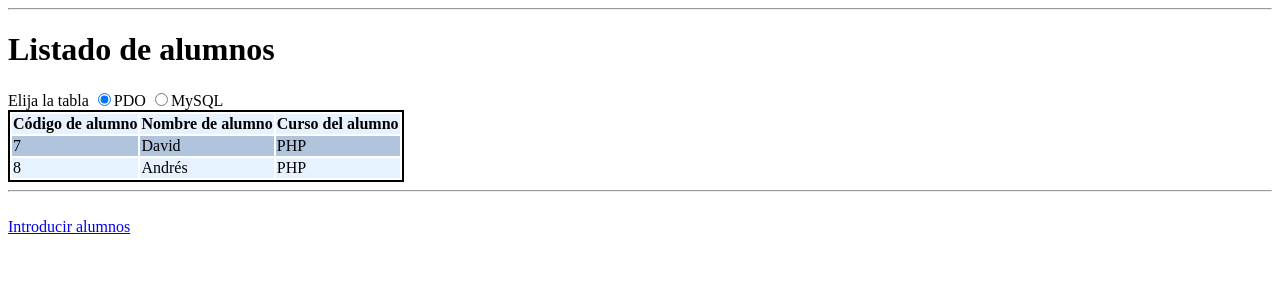
After one commit to SFDCdavidesi/EntornoServidor, a PHP site: page /listado.php in a window 1280 px wide. The commit adds this page. Shown: the top 300 px of the page. Run offline with PHP 8.4, Linux system fonts and the light colour scheme; data comes from the database, SQL or seed files in the repository.

Commit message:
añadida página de listado

```diff
--- a/alumnos/conexion.php
+++ b/alumnos/conexion.php
@@ -1,5 +1,6 @@
 <?php
 $host="localhost";
 $user="david";
-$pass="B438-3Tc/GJa[F.m";
+//$pass="B438-3Tc/GJa[F.m";
+$pass="Hc7X)67ag@TPN)y7";
 ?>
--- /dev/null
+++ b/alumnos/listado.php
@@ -0,0 +1,84 @@
+<!DOCTYPE html>
+<html lang="en">
+
+<head>
+    <meta charset="UTF-8">
+    <meta name="viewport" content="width=device-width, initial-scale=1.0">
+    <title>Listado de alumnos</title>
+    <style>
+        table{
+            border:2px solid black;
+        }
+        /* Estilo para las filas impares */
+        table.striped tr:nth-child(odd) {
+            background-color: #E6F3FF; /* Azul claro */
+        }
+
+        /* Estilo para las filas pares */
+        table.striped tr:nth-child(even) {
+            background-color: #B0C4DE; /* Azul más claro */
+        }
+
+    </style>
+</head>
+
+<body>
+    <?php
+    require_once("conexion.php");
+    require_once("sql.php");
+
+    //funciones propias de de esta página
+    function curso($c=1): string{
+        $cursos = array("PHP","JAVA","JAVASCRIPT");
+        return $cursos[$c-1];
+
+
+    }
+    ?>
+    <hr>
+    <?php
+
+    $tabla="PDO";
+    if (isset($_POST) && !empty($_POST)){
+        $tabla=$_POST['tabla'];
+    }
+    foreach ($_POST as $k=>$v)echo "$k => $v <br/>\r";
+
+    $resultado=listaalumnos($tabla);
+    if ($resultado){
+   ?>
+    <h1> Listado de alumnos </h1>
+    <form action="<?=$_SERVER['PHP_SELF']?>" method="post" name="formulario">
+        <label for="tabla">Elija la tabla </label> <input type="radio" name="tabla" value="PDO"
+            <?=($tabla=="PDO"?"checked":"");?> onchange="formulario.submit();">PDO</input>
+        <input type="radio" name="tabla" value="MySQL" <?=($tabla=="MySQL"?"checked":"");?>
+            onchange="formulario.submit();">MySQL</input>
+    </form>
+    <table class="striped">
+        <tr>
+            <th> Código de alumno </th>
+            <th> Nombre de alumno </th>
+            <th> Curso del alumno </th>
+        </tr>
+        <?php
+        foreach($resultado as $fila){
+            $cc=curso($fila['codigocurso']);
+            echo "<tr>";
+            echo "<td>" . $fila['codigo'] . "</td>\r";
+            echo "<td>" . $fila ['nombre_completo'] . "</td>";
+            echo "<td>" . $cc . "</td>\r";
+            echo "</tr>\r";
+
+        }
+
+        ?>
+    </table>
+    <?php
+    }
+
+    ?>
+    <hr><br />
+    <a href="index.php"> Introducir alumnos </a>
+</body>
+
+</html>
--- a/alumnos/sql.php
+++ b/alumnos/sql.php
@@ -8,6 +8,7 @@ function conecta($dbname){
     return new PDO($dsn,$user,$pass);
 }
     $con=conecta("ssii");
+    $conn=conectaMySQL("ssii");
 function inserta_nombre_curso($n,$c){
     global $con,$dbname;
     if ($con==null){
@@ -22,8 +23,8 @@ function conectaMySQL($dbname){
     $conn=new mysqli($host,$user,$pass,$dbname);
     return $conn;
 }
-function inserta($n,$c,$tipo="DBO"){
-    if ($tipo=="DBO"){
+function inserta($n,$c,$tipo="PDO"){
+    if ($tipo=="PDO"){
         return inserta_nombre_curso($n,$c);
     }else{
         return inserta_nombre_curso_mysql($n,$c);
@@ -35,8 +36,41 @@ function inserta_nombre_curso_mysql($n,$c){
     if ($conn==null){
         $conn=conectaMySQL($dbname);
     }
-    $SQL_INSERTA="INSERT INTO alumnosmysql (nombre_completo,codicurso) VALUES ('$n',$c)";
+    $SQL_INSERTA="INSERT INTO alumnosmysql(nombre_completo,codigocurso) VALUES ('$n',$c)";
     return $conn->query($SQL_INSERTA);
 }
 
+
+
+//obtenemos listado de alumnos
+function listaalumnos($t="PDO"){
+if ($t=="PDO"){
+    return listaalumnospdo();
+}else{
+    return listaalumnosmysql();
+}
+
+}
+function listaalumnospdo(){
+    global $con,$dbname;
+    if ($con==null){
+        $con=conecta($dbname);
+    }
+    $statement=$con->query("SELECT * FROM alumnospdo");
+    return $statement->fetchAll();
+}
+function listaalumnosmysql(){
+    global $conn,$dbname;
+
+    echo "<B>$dbname</b>";
+    if ($conn==null){
+        $conn=conectaMySQL($dbname);
+    }
+    $resultado=$conn->query("SELECT * FROM alumnosmysql");
+    if ($resultado->num_rows>0){
+        return $resultado->fetch_all(MYSQLI_ASSOC);
+    }else{
+        return null;
+    }
+}
 ?>
```
Also changed, not shown: alumnos/index.php (+5 -2 lines).
